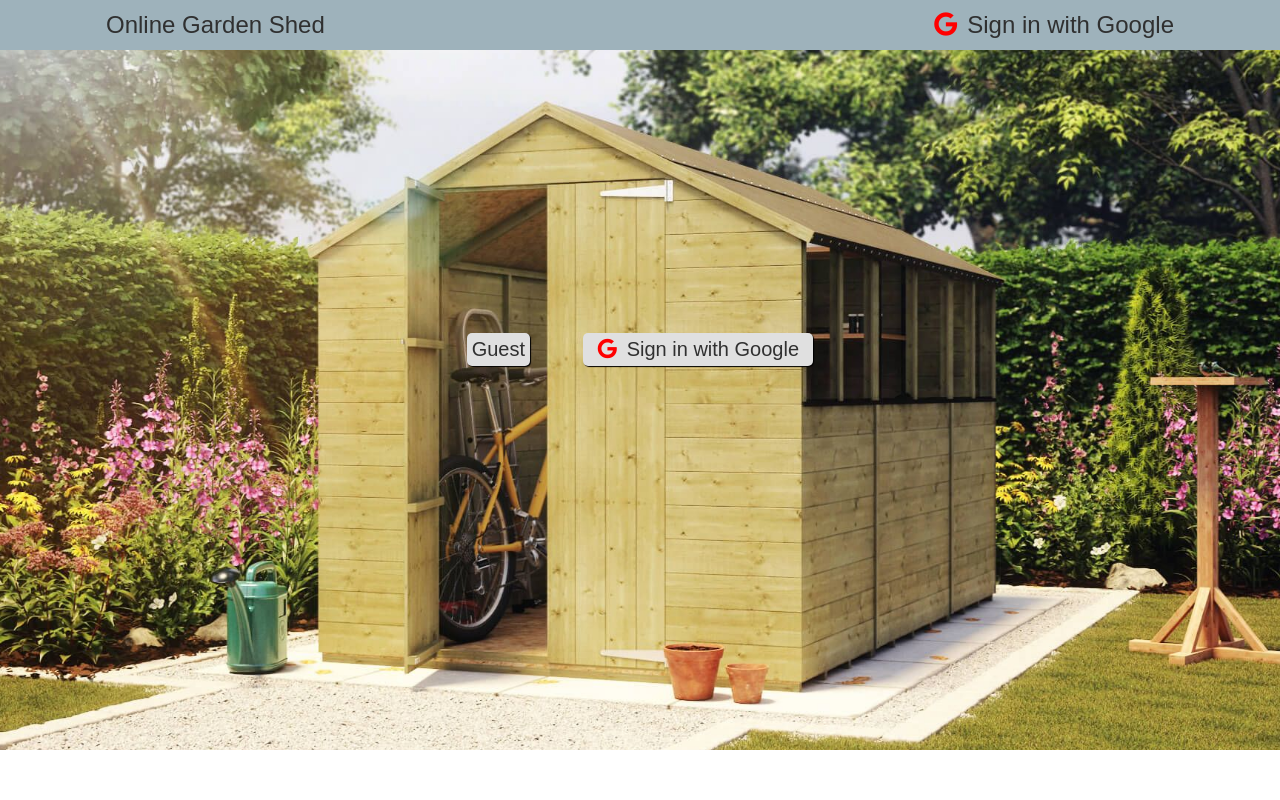
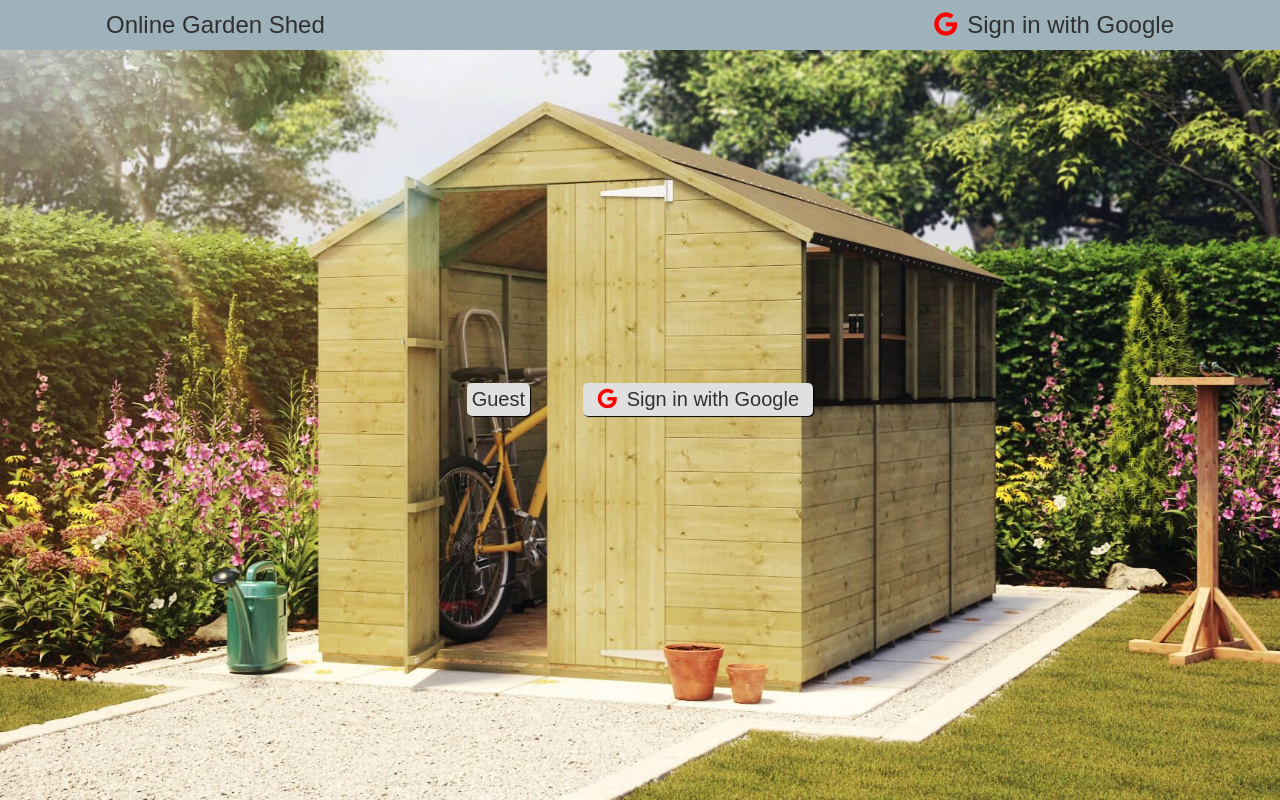
Before and after one commit to jasonkim7288/backup-online-garden-shed-client, a React (Create React App) app: page / in a window 1280 px wide. Built offline with nearby package versions, Linux system fonts and the light colour scheme; no server answers.

Commit message:
button error fix

```diff
--- a/public/index.css
+++ b/public/index.css
@@ -283,7 +283,7 @@ aside {
   background-position: center;
   background-attachment: fixed;
   position: fixed;
-  top: 0;
+  top: 50px;
   left: 0;
   width: auto;
   height: auto;
@@ -292,6 +292,7 @@ aside {
   grid-template-rows: repeat(9, 1fr);
   height: calc(100vh - 50px);
 }
+
 .guest-button {
   border-radius: 5px;
   font-size: 15px;
--- a/src/components/CreateNewRecord.js
+++ b/src/components/CreateNewRecord.js
@@ -122,7 +122,7 @@ const CreateNewRecord = () => {
                   <p><strong>Family common name:</strong>&nbsp;{plants[plantIndex].family_common_name}</p>
                   <form onSubmit={handleSubmit}>
                     <textarea className="description-input" name="description" rows="10" placeholder="Description" value={description} onChange={handleChangeDescription}/>
-                    <button className="btn-blue" type="submit">Create a new record</button>
+                    <button className="btn btn-blue" type="submit">Create a new record</button>
                   </form>
                 </div>
             }
```
